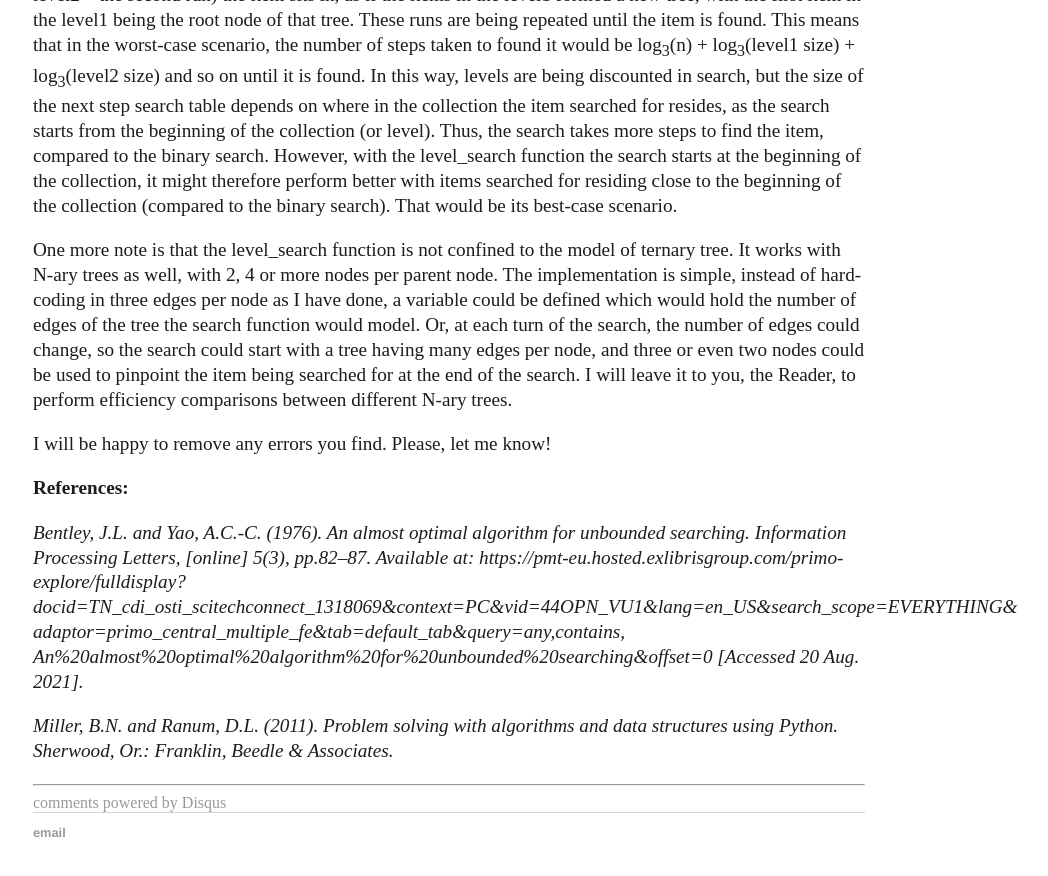
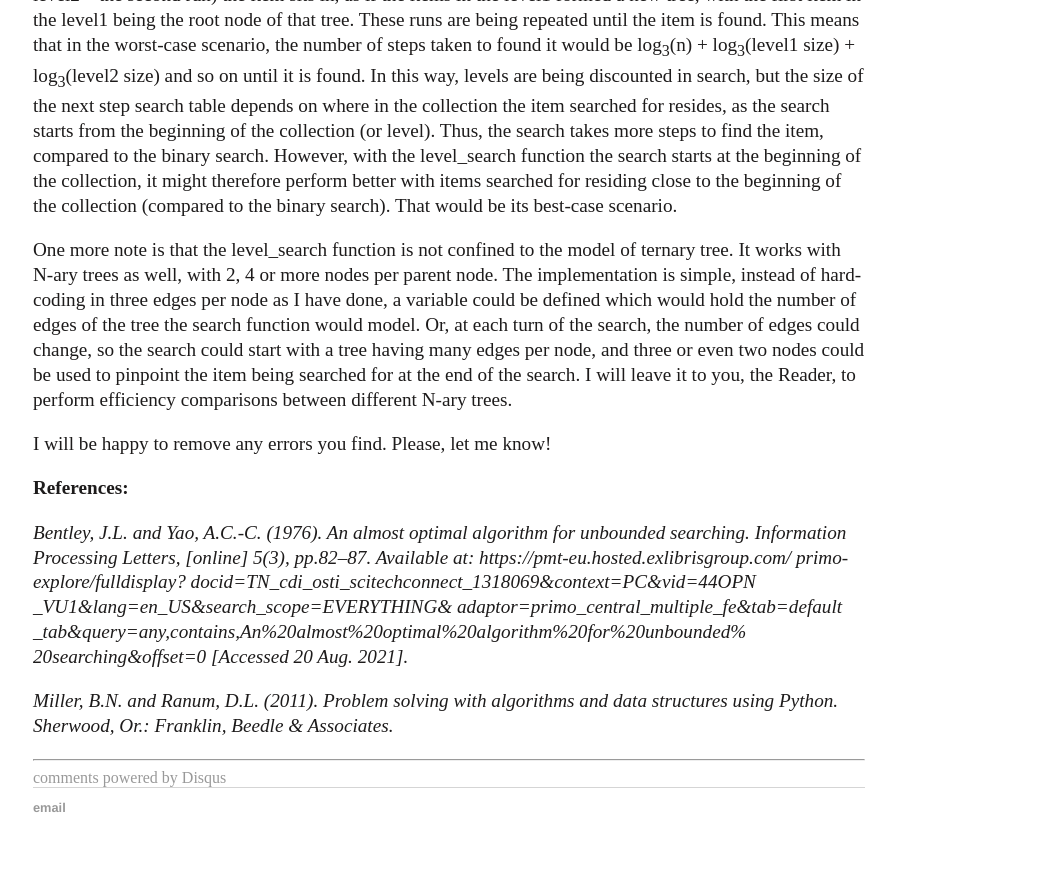
Before and after one commit to marek-jakub/marek-jakub.github.io, a Jekyll site: the page built from _posts/2021-09-01-marek-jakub-exp-search.md, in a window 1280 px wide and 900 px high, scrolled down 2546 px. Shown: the top 876 px of the window, without its empty margins (191-1239 px from the left). Built offline with Jekyll 4.4.1, drawn with Linux system fonts in a browser that asks for light colours; comment, search, counter and statistics services are not loaded; some of the changed lines change nothing that is shown.

Commit message:
Changed line breaks.

```diff
--- a/_posts/2021-09-01-marek-jakub-exp-search.md
+++ b/_posts/2021-09-01-marek-jakub-exp-search.md
@@ -54,6 +54,6 @@ I will be happy to remove any errors you find. Please, let me know!
 
 **References:**
 
-_Bentley, J.L. and Yao, A.C.-C. (1976). An almost optimal algorithm for unbounded searching. Information Processing Letters, [online] 5(3), pp.82–87. Available at: https://pmt-eu.hosted.exlibrisgroup.com/primo-explore/fulldisplay?  docid=TN_cdi_osti_scitechconnect_1318069&context=PC&vid=44OPN_VU1&lang=en_US&search_scope=EVERYTHING&  adaptor=primo_central_multiple_fe&tab=default_tab&query=any,contains,  An%20almost%20optimal%20algorithm%20for%20unbounded%20searching&offset=0 [Accessed 20 Aug. 2021]._
+_Bentley, J.L. and Yao, A.C.-C. (1976). An almost optimal algorithm for unbounded searching. Information Processing Letters, [online] 5(3), pp.82–87. Available at: https://pmt-eu.hosted.exlibrisgroup.com/  primo-explore/fulldisplay?  docid=TN_cdi_osti_scitechconnect_1318069&context=PC&vid=44OPN  _VU1&lang=en_US&search_scope=EVERYTHING&  adaptor=primo_central_multiple_fe&tab=default  _tab&query=any,contains,An%20almost%20optimal%20algorithm%20for%20unbounded%  20searching&offset=0 [Accessed 20 Aug. 2021]._
 
 _Miller, B.N. and Ranum, D.L. (2011). Problem solving with algorithms and data structures using Python. Sherwood, Or.: Franklin, Beedle & Associates._
```
